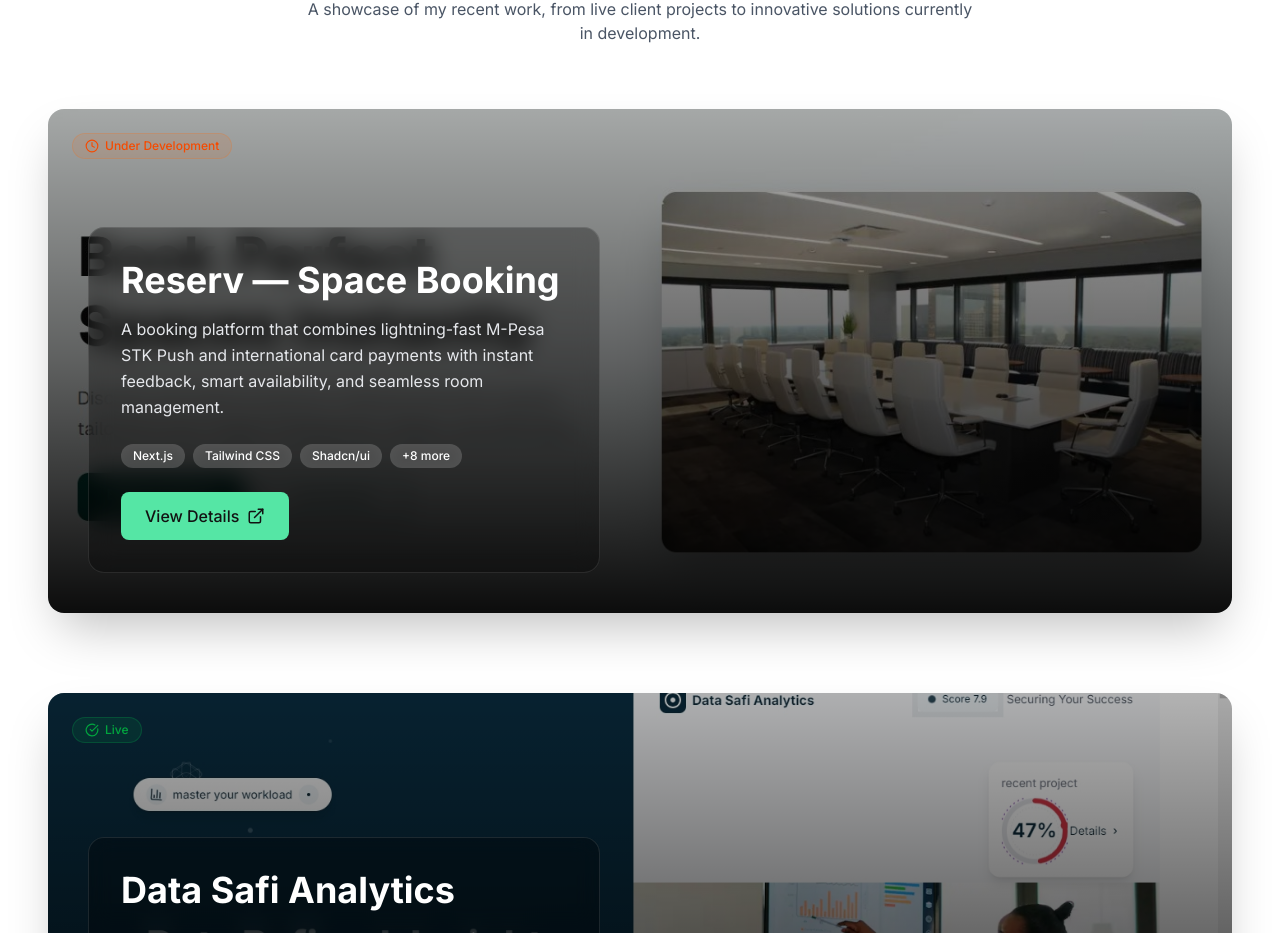
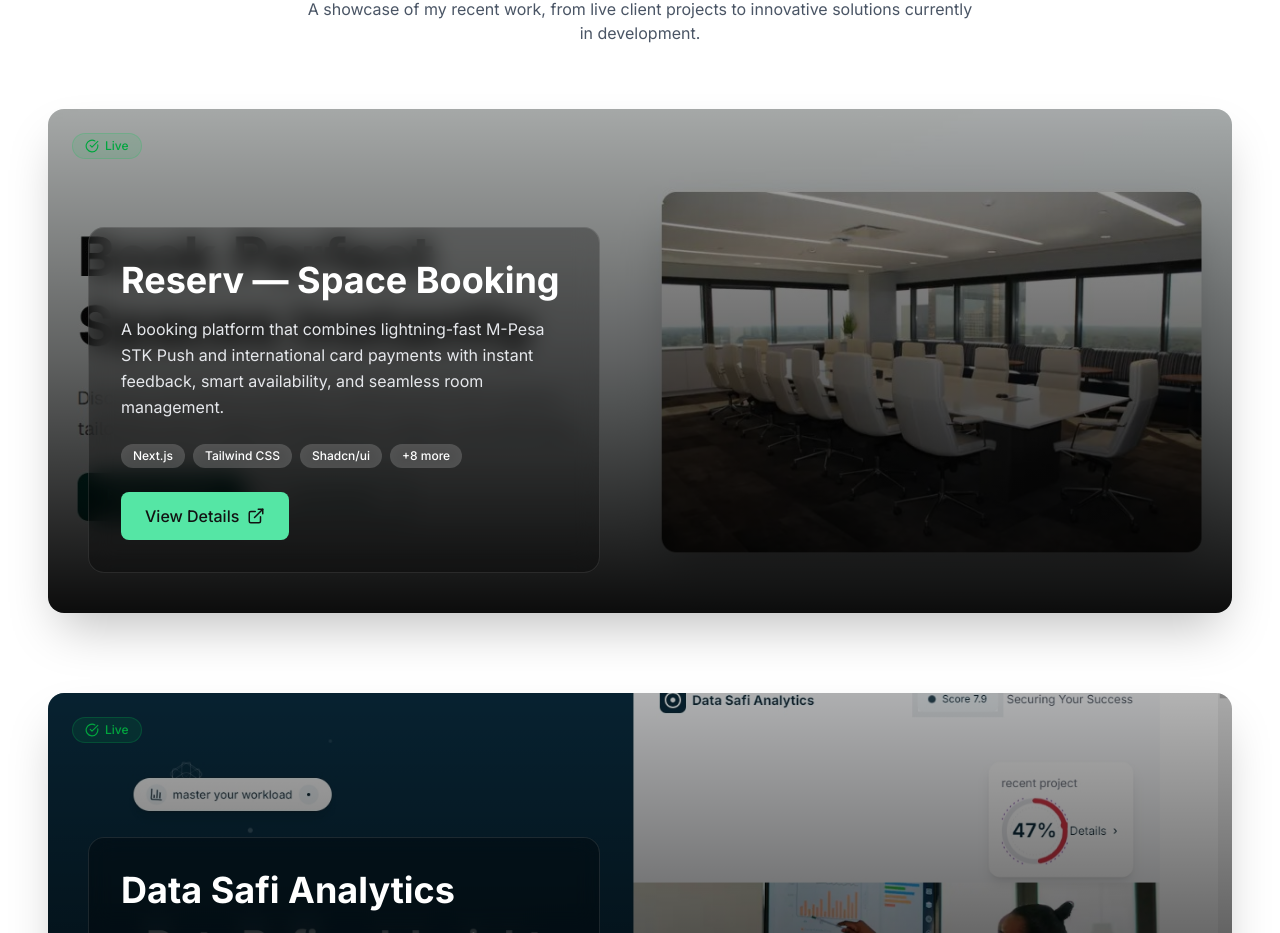
Before and after one commit to ngenoclinton/ngenoweb, a Next.js app: page / in a window 1280 px wide. Shown: the part 1015-1948 px from the top of the page. Built offline with nearby package versions, Linux system fonts and the light colour scheme.

Commit message:
Update Projects.jsx

```diff
--- a/components/Projects.jsx
+++ b/components/Projects.jsx
@@ -32,7 +32,7 @@
   liveLink: "https://reser-app-alpha.vercel.app/",
   githubLink: "https://github.com/ngenoclinton/reser.app",
   isPrivateRepo: false,
-  status: "development",
+  status: "live",
   details: {
     overview: "Reserv is a space booking platform built for the African and global market. It delivers instant M-Pesa payments with perfect success/failure/timeout handling, while actively adding seamless card payments (Stripe/Paystack) — creating a true dual-payment powerhouse. Built with Next.js 14 + Appwrite and deployed on Vercel.",
 
```
